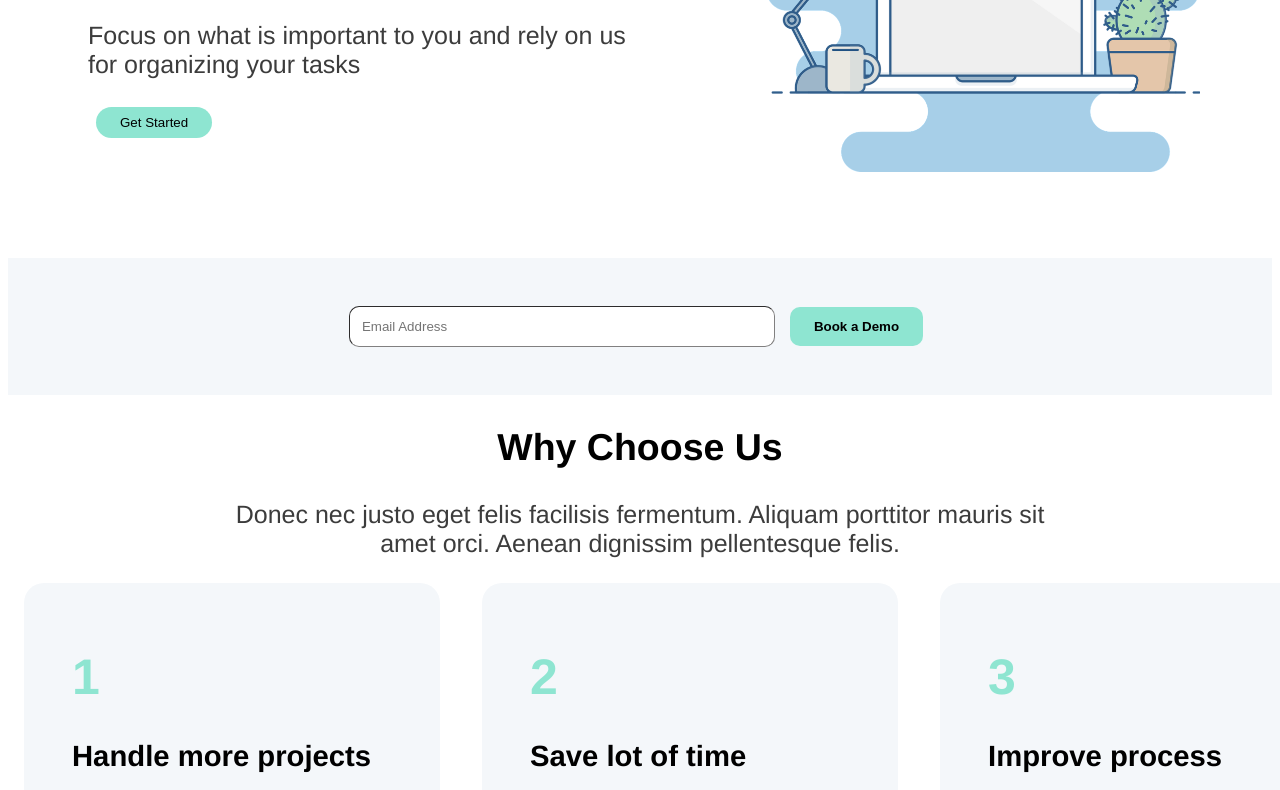
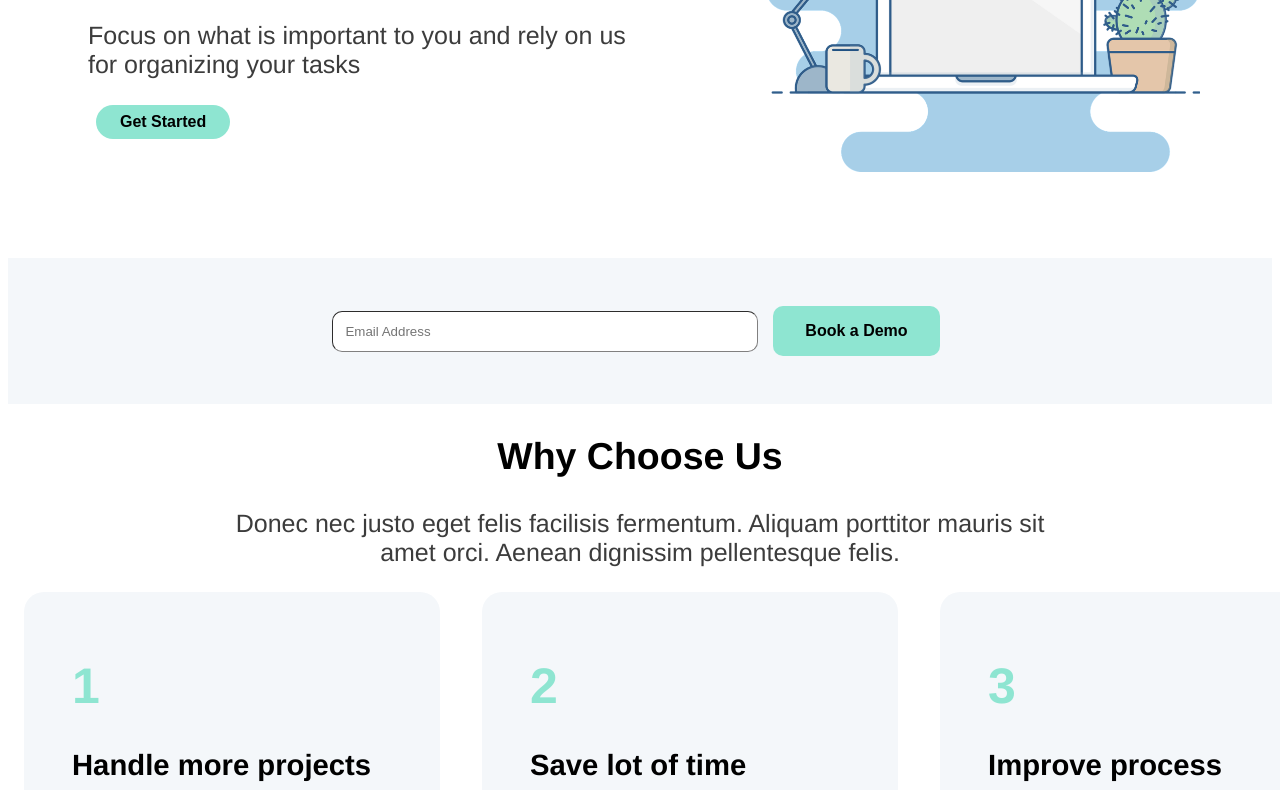
Before and after one commit to VarunSriram99/VarunSriram99.github.io, a plain HTML site: page Source code/index.html in a window 1280 px wide. Shown: the part 368-1158 px from the top of the page. Drawn offline with Linux system fonts and the light colour scheme.

Commit message:
Desktop site complete

```diff
--- a/Source code/index.css
+++ b/Source code/index.css
@@ -35,7 +35,8 @@ p,a{
     }
     .login a,button{
         margin: 0 0.5rem;
-        font-weight: 500;
+        font-weight: bold;
+        font-size:1rem;
     }
     .login button{
         border:none;
@@ -77,9 +78,8 @@ p,a{
     .demo button{
         border:none;
         background-color: #8EE5D1;
-        padding: 0.75rem 1.5rem;
+        padding: 1rem 2rem;
         border-radius:  10px 10px 10px 10px;
-        padding: 0.75rem 1.5rem;
         margin-top: 0;
         font-weight:bold;
     }
```
